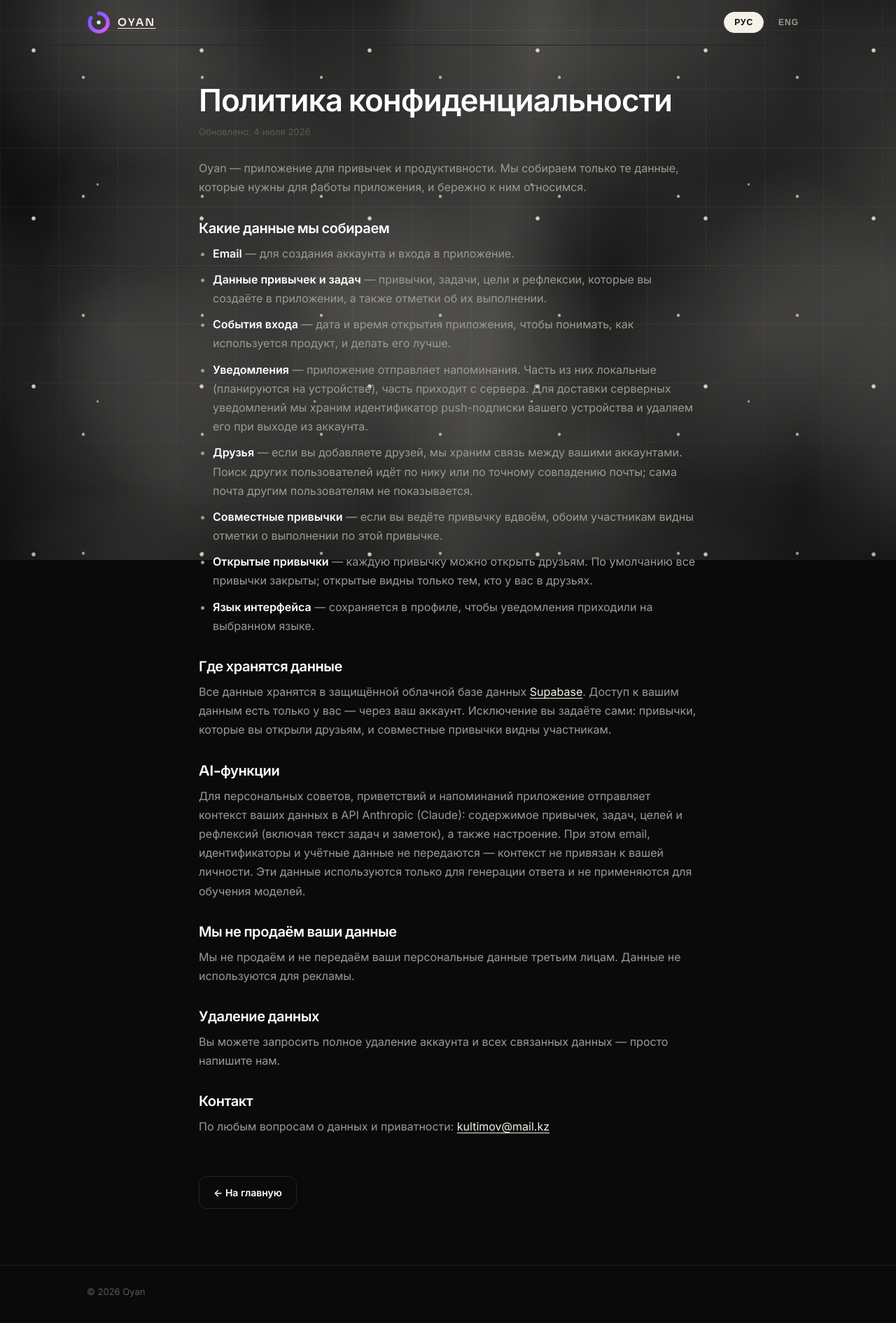
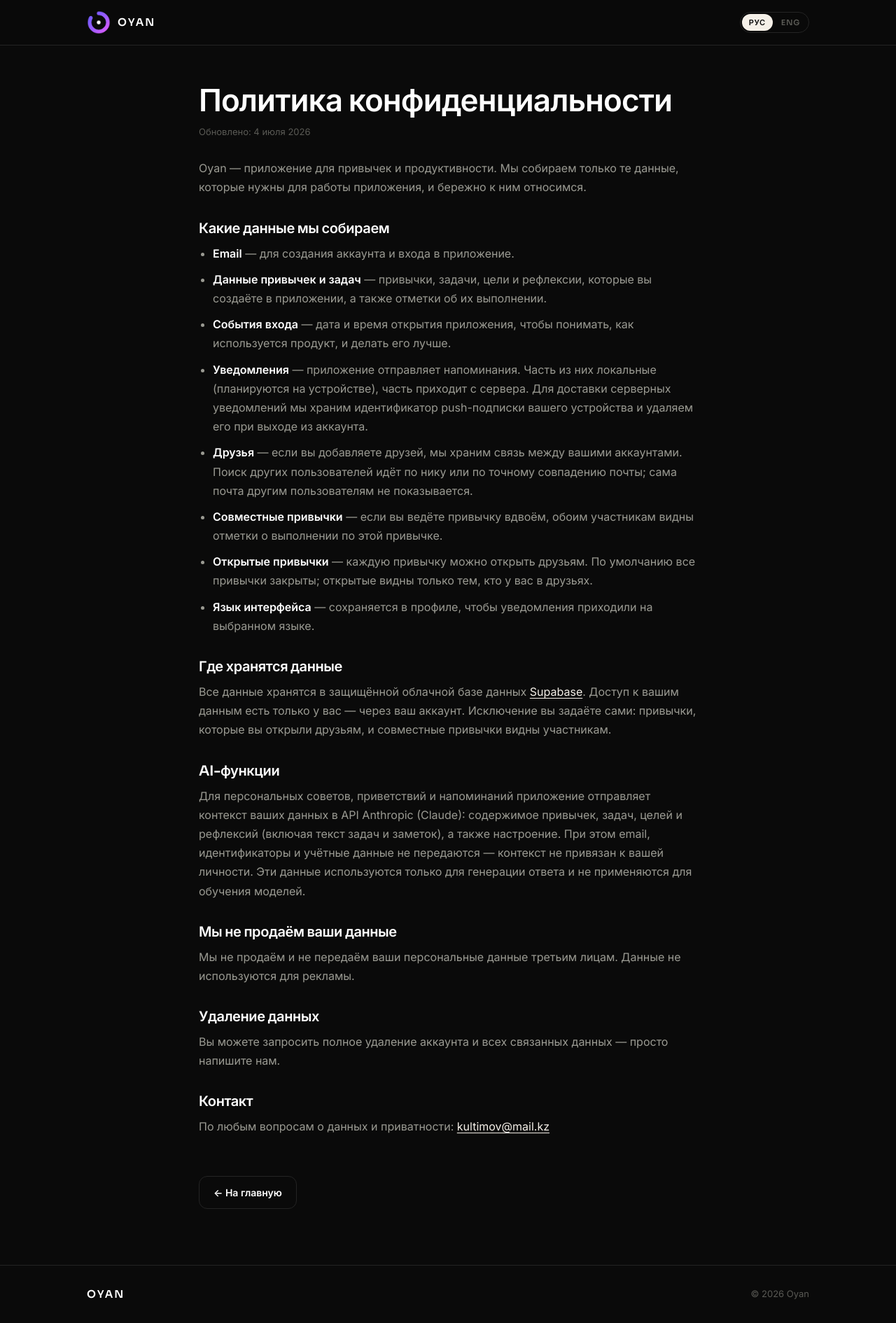
Before and after one commit to Kultimov9/Oyan-landing, a Vue app: page /privacy in a window 1280 px wide. Shown: the whole page at 70% size. Built offline with nearby package versions, Linux system fonts and the light colour scheme; no server answers.

Commit message:
fix privacy page

```diff
--- a/src/views/PrivacyView.vue
+++ b/src/views/PrivacyView.vue
@@ -6,9 +6,23 @@
           <img :src="eye" alt="" class="p-eye" />
           <span class="p-name">OYAN</span>
         </router-link>
-        <div class="lang">
-          <button class="lang-btn" :class="{ on: lang === 'ru' }" @click="lang = 'ru'">РУС</button>
-          <button class="lang-btn" :class="{ on: lang === 'en' }" @click="lang = 'en'">ENG</button>
+        <div class="lang" role="group" aria-label="Язык / Language">
+          <button
+            class="lang-btn"
+            :class="{ on: lang === 'ru' }"
+            :aria-pressed="lang === 'ru'"
+            @click="lang = 'ru'"
+          >
+            РУС
+          </button>
+          <button
+            class="lang-btn"
+            :class="{ on: lang === 'en' }"
+            :aria-pressed="lang === 'en'"
+            @click="lang = 'en'"
+          >
+            ENG
+          </button>
         </div>
       </div>
     </header>
@@ -183,7 +197,8 @@
     </main>
 
     <footer class="p-footer">
-      <div class="wrap">
+      <div class="wrap p-footer-inner">
+        <span class="p-name">OYAN</span>
         <span class="p-note">© {{ year }} Oyan</span>
       </div>
     </footer>
@@ -199,13 +214,25 @@ const year = new Date().getFullYear()
 </script>
 
 <style scoped>
+/* Сплошной фон перекрывает анимированный фон сайта (SiteBackground): на
+   странице с длинным текстом движущиеся сетка и световой луч мешают читать,
+   а серый текст на светлом луче теряет контраст. */
 .privacy {
+  position: relative;
   min-height: 100vh;
   display: flex;
   flex-direction: column;
+  background: var(--bg);
 }
 
+/* Хедер как на главной: закреплён сверху, полупрозрачный с размытием. */
 .p-nav {
+  position: sticky;
+  top: 0;
+  z-index: 50;
+  backdrop-filter: blur(14px);
+  -webkit-backdrop-filter: blur(14px);
+  background: rgba(10, 10, 10, 0.72);
   border-bottom: 1px solid var(--border);
 }
 .p-nav-inner {
@@ -214,10 +241,14 @@ const year = new Date().getFullYear()
   justify-content: space-between;
   height: 64px;
 }
+/* Логотип — тоже ссылка, поэтому явно снимаем стиль текстовых ссылок
+   (подчёркивание и акцентный цвет), который задан ниже для абзацев. */
 .p-brand {
   display: flex;
   align-items: center;
   gap: 10px;
+  color: var(--text);
+  text-decoration: none;
 }
 .p-eye {
   width: 34px;
@@ -229,29 +260,38 @@ const year = new Date().getFullYear()
   letter-spacing: 0.14em;
   font-size: 15px;
 }
-.p-ai {
-  color: var(--text-2);
-}
+/* Переключатель языка в том же виде, что LangSwitch на главной: общая
+   пилюля-группа, активный вариант залит акцентом. */
 .lang {
   display: flex;
-  gap: 6px;
+  align-items: center;
+  gap: 2px;
+  padding: 2px;
+  border: 1px solid var(--border);
+  border-radius: 999px;
+  flex-shrink: 0;
 }
 .lang-btn {
-  background: transparent;
-  border: 1px solid var(--border);
+  background: none;
+  border: none;
+  color: var(--muted);
+  font-family: 'Sora', 'Inter', sans-serif;
+  font-size: 11px;
+  font-weight: 600;
+  letter-spacing: 0.06em;
+  padding: 5px 10px;
+  border-radius: 999px;
+  cursor: pointer;
+  transition:
+    color 0.2s,
+    background 0.2s;
+}
+.lang-btn:hover {
   color: var(--text-2);
-  border-radius: 999px;
-  padding: 7px 14px;
-  font-size: 12px;
-  font-weight: 600;
-  letter-spacing: 0.08em;
-  cursor: pointer;
-  transition: all 0.2s;
 }
 .lang-btn.on {
   background: var(--accent);
   color: var(--bg);
-  border-color: var(--accent);
 }
 
 .p-body {
@@ -318,7 +358,14 @@ a {
 
 .p-footer {
   border-top: 1px solid var(--border);
-  padding: 24px 0;
+  padding: 30px 0;
+}
+.p-footer-inner {
+  display: flex;
+  align-items: center;
+  justify-content: space-between;
+  gap: 16px;
+  flex-wrap: wrap;
 }
 .p-note {
   color: var(--muted);
```
